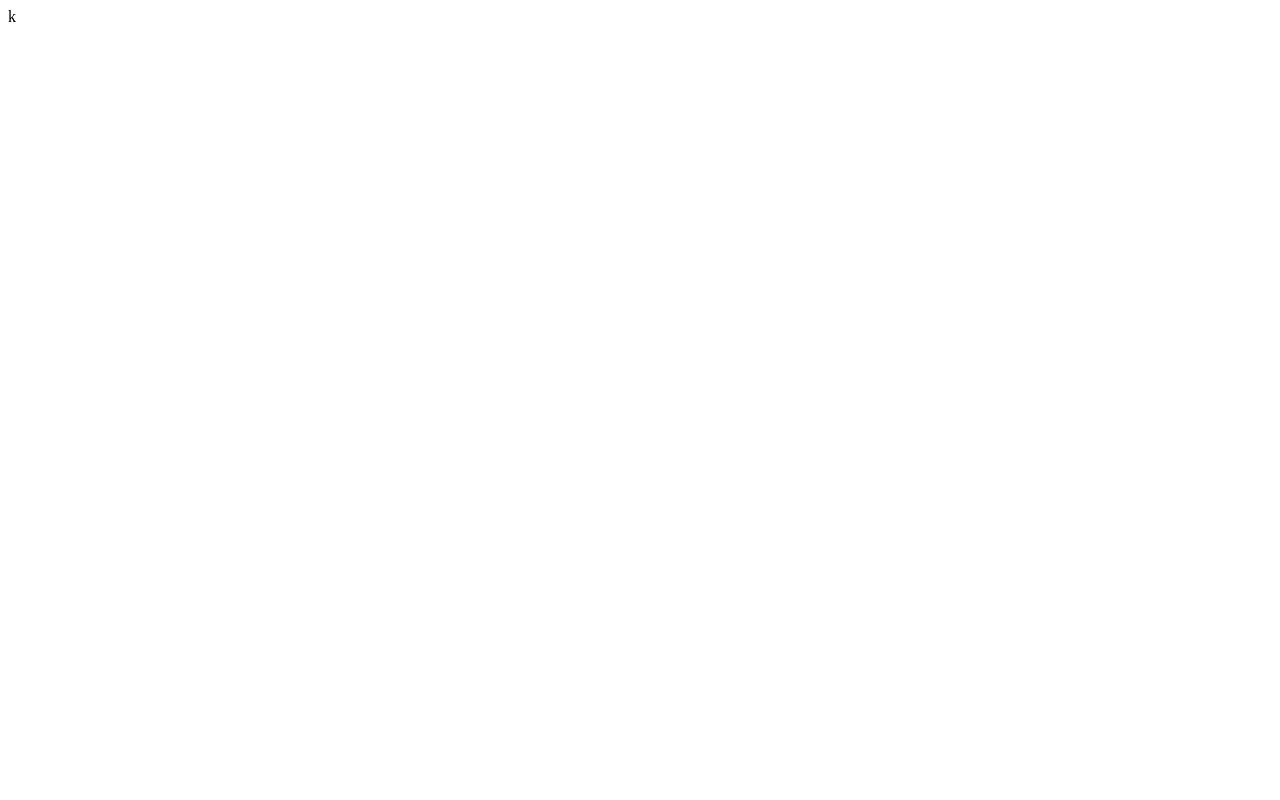
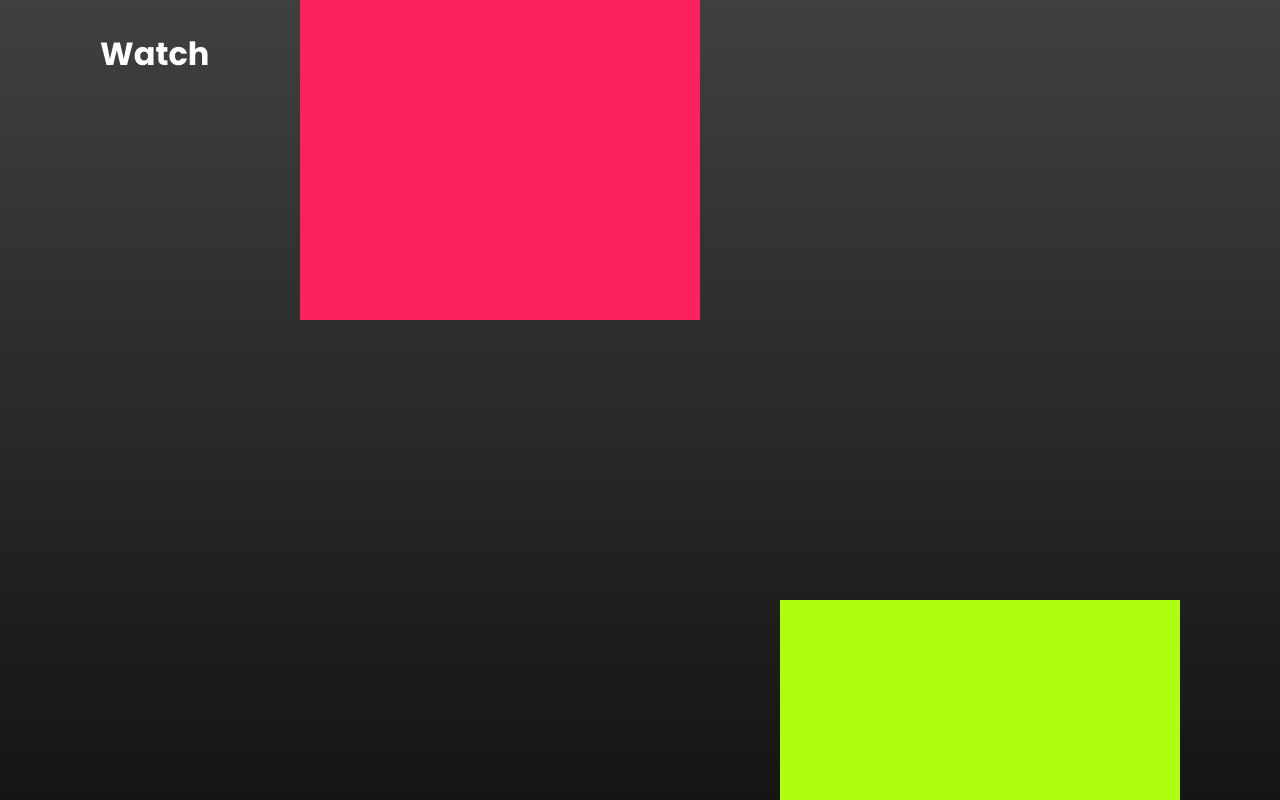
Before and after one commit to Samaelish/Future-on-your-hand, a plain HTML site: page index.html in a window 1280 px wide. Drawn offline with Linux system fonts and the light colour scheme.

Commit message:
adding images

```diff
--- a/index.html
+++ b/index.html
@@ -9,7 +9,12 @@
 </head>
 
 <body>
-    <section class="banner">k</section>
+    <section class="banner">
+        <header>
+            <a href="#" class="logo">Watch</a>
+            <div class="toggle"></div>
+        </header>
+    </section>
 </body>
 
 </html>
--- a/styles.css
+++ b/styles.css
@@ -0,0 +1,64 @@
+@import url('https://fonts.googleapis.com/css2?family=Poppins:wght@200;300;400;500;600;700;800&display=swap');
+
+*
+{
+    margin: 0;
+    padding: 0;
+    box-sizing: border-box;
+    font-family: 'Poppins', sans-serif;
+}
+.banner
+{
+    position: relative;
+    width: 100%;
+    min-height: 100vh;
+    padding: 0 100px;
+    display: flex;
+    align-items: center;
+    background: linear-gradient(#404040, #151415);
+}
+.banner::before
+{
+    content: '';
+    position: absolute;
+    top: 0;
+    left: 300px;
+    width: 400px;
+    height: 320px;
+    background: #fa215e;
+    z-index: 1;
+    transition: 1s;
+}
+.banner::after
+{
+    content: '';
+    position: absolute;
+    bottom: 0;
+    right: 100px;
+    width: 400px;
+    height: 200px;
+    background: #aeff0f;
+    z-index: 1;
+    transition: 1s;
+}
+header
+{
+    position: fixed;
+    top: 0;
+    left: 0;
+    width: 100%;
+    z-index: 1000;
+    display: flex;
+    justify-content: space-between;
+    align-items: center;
+    padding: 30px 100px;
+}
+header .logo
+{
+    font-size: 2em;
+    color: #ffffff;
+    font-weight: 700;
+    text-decoration: none;
+    transition: 0.5s;
+    transform-origin: right;
+}
```
Also changed, not shown: close.png (added), facebook.png (added), instagram.png (added), menu.png (added), twitter.png (added), watch.png (added).
